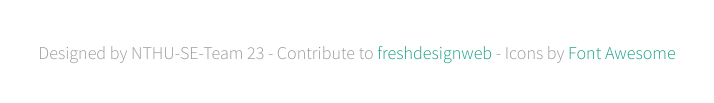
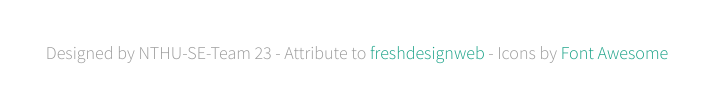
Before and after one commit to luk1684tw/VirPet, a plain HTML site: page index.html in a window 1280 px wide. Shown: the part 3956-4059 px from the top of the page, 283-997 px from the left. Drawn offline with nearby package versions, Linux system fonts and the light colour scheme; a script that the page names is missing.

Commit message:
Spelling mistake correction

```diff
--- a/index.html
+++ b/index.html
@@ -173,7 +173,7 @@
 
     		<p class="backtotop"><a title="Go back to top" href="#backtotop"><span class="fa fa-angle-double-up"></span></a></p>
 
-    		<p>Designed by NTHU-SE-Team 23 - Contribute to <a title="" href="http://www.downloadwebsitetemplates.co.uk" rel="external">freshdesignweb</a> - Icons by <a title="" href="http://fortawesome.github.io/Font-Awesome/" rel="external">Font Awesome</a></p>
+    		<p>Designed by NTHU-SE-Team 23 - Attribute to <a title="" href="http://www.downloadwebsitetemplates.co.uk" rel="external">freshdesignweb</a> - Icons by <a title="" href="http://fortawesome.github.io/Font-Awesome/" rel="external">Font Awesome</a></p>
     	</div>
     </div>
 
```
